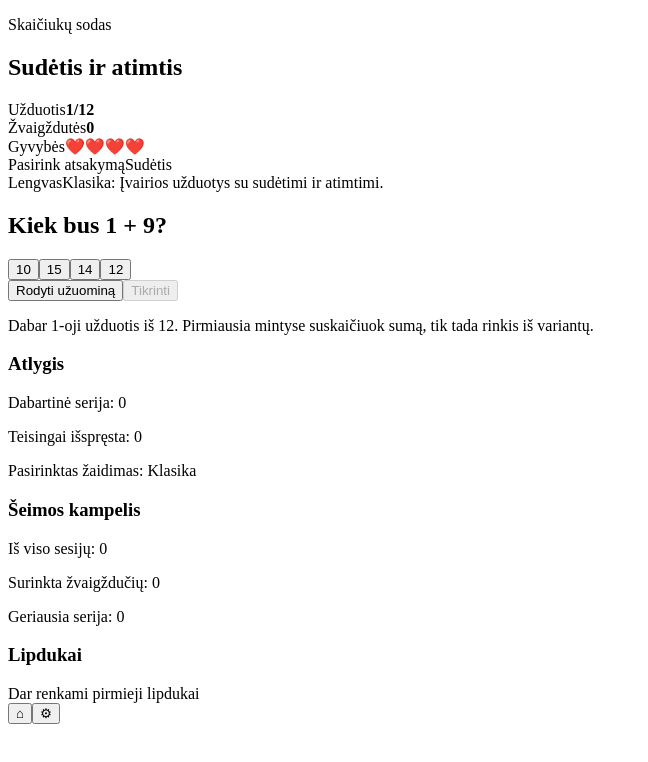
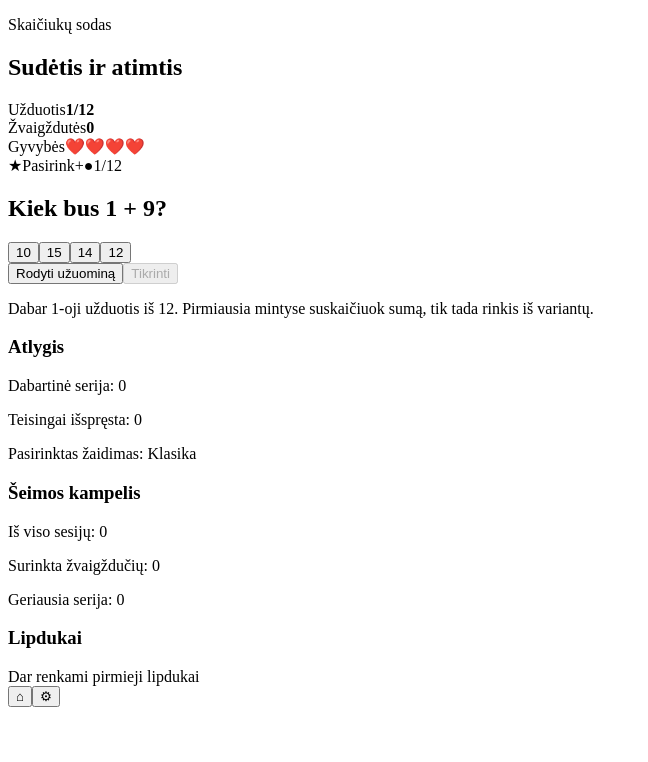
Before and after one commit to rimvel/skaiciai, a React (Vite) app: page / in a window 1280 px wide. Both pictures are taken after a click on the button "Pradėti žaidimą". Shown: the top 762 px of the page, without its empty margins (0-648 px from the left). Built offline with nearby package versions, Linux system fonts and the light colour scheme; the HTML template or start-up script is replaced by a standard one.

Commit message:
Teach mistakes and summarize session results

```diff
--- a/src/App.tsx
+++ b/src/App.tsx
@@ -7,6 +7,7 @@ import {
   getModeMeta,
   isFinished,
   progressLabel,
+  summarizeSession,
   withLifetimeProgress,
   type Difficulty,
   type GameMode,
@@ -268,13 +269,21 @@ function App() {
   const [settings, setSettings] = useState<ParentSettings>(() => readSettings())
   const [selected, setSelected] = useState<number | string | boolean | null>(null)
   const [showHint, setShowHint] = useState(false)
-  const [feedback, setFeedback] = useState<{ tone: 'success' | 'error'; text: string; explanation: string } | null>(null)
+  const [feedback, setFeedback] = useState<{
+    tone: 'success' | 'error'
+    text: string
+    explanation: string
+    chosenAnswer: number | boolean | string
+    correctAnswer: number | boolean | string
+    teachingText: string
+  } | null>(null)
   const [showWelcome, setShowWelcome] = useState(true)
   const [showParentDashboard, setShowParentDashboard] = useState(false)
   const [celebrationMode, setCelebrationMode] = useState<'idle' | 'correct' | 'finish'>('idle')
 
   const task = session.tasks[session.currentIndex]
   const finished = isFinished(session)
+  const sessionSummary = summarizeSession(session)
   const difficultyMeta = getDifficultyMeta(difficulty)
   const modeMeta = getModeMeta(mode)
   const mascotMessage = useMemo(
@@ -338,7 +347,10 @@ function App() {
     setFeedback({
       tone: result.correct ? 'success' : 'error',
       text: result.praise,
-      explanation: result.explanation
+      explanation: result.explanation,
+      chosenAnswer: result.chosenAnswer,
+      correctAnswer: result.correctAnswer,
+      teachingText: result.teachingText
     })
     setSession(result.nextSession)
     setSelected(null)
@@ -373,6 +385,30 @@ function App() {
   }
 
   const displayedBadges = showWelcome ? lifetime.badgesUnlocked : session.rewards.badges
+
+  const formatAnswerLabel = (value: number | boolean | string) => {
+    if (typeof value === 'boolean') return value ? 'Taip' : 'Ne'
+    return String(value)
+  }
+
+  const taskKindLabel =
+    task?.kind === 'choice'
+      ? 'Pasirink'
+      : task?.kind === 'missing'
+        ? 'Trūksta'
+        : task?.kind === 'column'
+          ? 'Stulpeliu'
+          : task?.kind === 'operation'
+            ? 'Ženklas'
+            : task?.kind === 'match'
+              ? 'Veiksmas'
+              : task?.kind === 'story'
+                ? 'Istorija'
+                : 'Palygink'
+
+  const modeIcon = modeMeta.label === 'Stulpeliu' ? '▦' : modeMeta.label === 'Žaibo raundas' ? '⚡' : modeMeta.label === 'Skaičių detektyvas' ? '🔎' : modeMeta.label === 'Pasakojimų kelias' ? '📖' : '★'
+  const operationIcon = task?.operation === 'addition' ? '+' : '-'
+  const difficultyIcon = difficulty === 'easy' ? '●' : difficulty === 'medium' ? '◐' : '▲'
 
   return (
     <div className="page-shell">
@@ -464,6 +500,18 @@ function App() {
                 </p>
                 <div className="summary-grid summary-grid-wide">
                   <div className="summary-tile">
+                    <span>Teisingi</span>
+                    <strong>{sessionSummary.correctCount}</strong>
+                  </div>
+                  <div className="summary-tile">
+                    <span>Neteisingi</span>
+                    <strong>{sessionSummary.wrongCount}</strong>
+                  </div>
+                  <div className="summary-tile">
+                    <span>Tikslumas</span>
+                    <strong>{sessionSummary.accuracy}%</strong>
+                  </div>
+                  <div className="summary-tile">
                     <span>Geriausia serija</span>
                     <strong>{session.rewards.bestStreak}</strong>
                   </div>
@@ -479,6 +527,11 @@ function App() {
                     <span>Žaidimas</span>
                     <strong>{getModeMeta(session.config.mode).label}</strong>
                   </div>
+                </div>
+                <div className="learning-summary">
+                  <h3>Ką verta prisiminti</h3>
+                  <p>{sessionSummary.mainMistake}</p>
+                  <p>{sessionSummary.teachingFocus}</p>
                 </div>
                 <div className="badges-wrap">
                   {session.rewards.badges.length > 0 ? (
@@ -502,28 +555,12 @@ function App() {
               </div>
             ) : (
               <>
-                <div className="task-header">
-                  <span className="task-kind">
-                    {task.kind === 'choice'
-                      ? 'Pasirink atsakymą'
-                      : task.kind === 'missing'
-                        ? 'Rask trūkstamą skaičių'
-                        : task.kind === 'column'
-                          ? 'Skaičiuok stulpeliu'
-                        : task.kind === 'operation'
-                          ? 'Parink ženklą'
-                        : task.kind === 'match'
-                          ? 'Rask tinkamą veiksmą'
-                        : task.kind === 'story'
-                          ? 'Užduotis iš pasakojimo'
-                          : 'Pasakyk, ar tiesa'}
-                  </span>
-                  <span className="task-operation">{task.operation === 'addition' ? 'Sudėtis' : 'Atimtis'}</span>
-                </div>
-
-                <div className="task-topline">
-                  <span className="difficulty-chip">{difficultyMeta.label}</span>
-                  <span className="helper-copy">{modeMeta.label}: {modeMeta.helper}</span>
+                <div className="task-meta-row" aria-label="Užduoties informacija">
+                  <span className="task-meta-pill" title={modeMeta.label}>{modeIcon}</span>
+                  <span className="task-meta-pill" title={taskKindLabel}>{taskKindLabel}</span>
+                  <span className="task-meta-pill" title={task.operation === 'addition' ? 'Sudėtis' : 'Atimtis'}>{operationIcon}</span>
+                  <span className="task-meta-pill" title={difficultyMeta.label}>{difficultyIcon}</span>
+                  <span className="task-meta-progress">{progressLabel(session)}</span>
                 </div>
 
                 {task.kind === 'column' ? <ColumnProblem task={task} showSteps={showHint} revealAnswer={feedback !== null} /> : <h2 className="task-prompt">{task.prompt}</h2>}
@@ -552,8 +589,16 @@ function App() {
 
                 {feedback ? (
                   <div className={`feedback-box ${feedback.tone}`}>
-                    <strong>{feedback.text}</strong>
-                    <span>{feedback.explanation}</span>
+                    <strong>{feedback.tone === 'error' ? 'Neteisinga' : feedback.text}</strong>
+                    {feedback.tone === 'error' ? (
+                      <>
+                        <span>Tavo atsakymas: <strong>{formatAnswerLabel(feedback.chosenAnswer)}</strong></span>
+                        <span>Teisingas atsakymas: <strong>{formatAnswerLabel(feedback.correctAnswer)}</strong></span>
+                        <span>{feedback.teachingText}</span>
+                      </>
+                    ) : (
+                      <span>{feedback.explanation}</span>
+                    )}
                   </div>
                 ) : null}
               </>
--- a/src/game.ts
+++ b/src/game.ts
@@ -52,12 +52,37 @@ export type SessionState = {
   hearts: number
   config: SessionConfig
   lifetime: LifetimeProgress
+  history: AnswerHistoryEntry[]
+}
+
+export type AnswerHistoryEntry = {
+  taskId: number
+  kind: TaskKind
+  operation: Operation
+  prompt: string
+  chosenAnswer: number | boolean | string
+  correctAnswer: number | boolean | string
+  correct: boolean
+  explanation: string
+}
+
+export type SessionSummary = {
+  correctCount: number
+  wrongCount: number
+  accuracy: number
+  hardestKind: TaskKind | null
+  hardestOperation: Operation | null
+  mainMistake: string
+  teachingFocus: string
 }
 
 export type AnswerResult = {
   correct: boolean
   praise: string
   explanation: string
+  chosenAnswer: number | boolean | string
+  correctAnswer: number | boolean | string
+  teachingText: string
   nextSession: SessionState
 }
 
@@ -611,7 +636,8 @@ export function createSession(difficulty: Difficulty = 'easy', mode: GameMode =
       sessionsPlayed: 0,
       bestStreak: 0,
       badgesUnlocked: []
-    }
+    },
+    history: []
   }
 }
 
@@ -628,6 +654,90 @@ export function withLifetimeProgress(session: SessionState, lifetime: LifetimePr
   return {
     ...session,
     lifetime
+  }
+}
+
+function teachingTextForTask(task: Task, chosenAnswer: number | boolean | string) {
+  const chosenLabel = typeof chosenAnswer === 'boolean' ? (chosenAnswer ? 'Taip' : 'Ne') : String(chosenAnswer)
+  const correctLabel = typeof task.answer === 'boolean' ? (task.answer ? 'Taip' : 'Ne') : String(task.answer)
+
+  if (task.kind === 'missing') {
+    return `Tavo atsakymas: ${chosenLabel}. Teisingas atsakymas: ${correctLabel}. Pirmiausia žiūrime, kokio skaičiaus trūksta, kad lygybė būtų teisinga. ${task.explanation}`
+  }
+
+  if (task.kind === 'compare') {
+    return `Tavo atsakymas: ${chosenLabel}. Teisingas atsakymas: ${correctLabel}. Tokiose užduotyse pirma apskaičiuojame veiksmą, tik po to lyginame. ${task.explanation}`
+  }
+
+  if (task.kind === 'operation') {
+    return `Tavo atsakymas: ${chosenLabel}. Teisingas ženklas: ${correctLabel}. Reikia pažiūrėti, ar rezultatas turi padidėti, ar sumažėti. ${task.explanation}`
+  }
+
+  if (task.kind === 'match') {
+    return `Tavo pasirinkimas: ${chosenLabel}. Teisingas veiksmas: ${correctLabel}. Verta mintyse pasitikrinti kiekvieną veiksmą po vieną. ${task.explanation}`
+  }
+
+  if (task.kind === 'column') {
+    return `Tavo atsakymas: ${chosenLabel}. Teisingas atsakymas: ${correctLabel}. Skaičiuojant stulpeliu pradedame nuo dešinės pusės. ${task.explanation}`
+  }
+
+  return `Tavo atsakymas: ${chosenLabel}. Teisingas atsakymas: ${correctLabel}. ${task.explanation}`
+}
+
+function getMainMistakeMessage(history: AnswerHistoryEntry[]) {
+  const wrong = history.filter((entry) => !entry.correct)
+  if (wrong.length === 0) return 'Šį kartą klaidų beveik nebuvo - puikus darbas.'
+
+  const byKind = new Map<TaskKind, number>()
+  const byOperation = new Map<Operation, number>()
+  for (const entry of wrong) {
+    byKind.set(entry.kind, (byKind.get(entry.kind) ?? 0) + 1)
+    byOperation.set(entry.operation, (byOperation.get(entry.operation) ?? 0) + 1)
+  }
+
+  const hardestKind = [...byKind.entries()].sort((a, b) => b[1] - a[1])[0]?.[0]
+  const hardestOperation = [...byOperation.entries()].sort((a, b) => b[1] - a[1])[0]?.[0]
+
+  if (hardestKind === 'column') return 'Daugiausia klaidų buvo stulpeliu užduotyse - verta lėčiau sekti vienetus ir dešimtis.'
+  if (hardestKind === 'missing') return 'Dažniausiai suklydai ieškodamas trūkstamo skaičiaus - verta galvoti, ko trūksta iki galutinio atsakymo.'
+  if (hardestKind === 'compare') return 'Dažniausiai suklydai lyginimo užduotyse - pirmiausia apskaičiuok veiksmą, tik tada lygink.'
+  if (hardestKind === 'operation') return 'Dažniausiai suklydai rinkdamasis ženklą - stebėk, ar rezultatas didėja, ar mažėja.'
+  if (hardestOperation === 'subtraction') return 'Atimties užduotys buvo sunkesnės - verta dar kartą pasitreniruoti, kiek lieka atėmus.'
+  return 'Kai kuriose užduotyse verta neskubėti ir pasitikrinti skaičiavimą dar kartą.'
+}
+
+export function summarizeSession(session: SessionState): SessionSummary {
+  const total = session.history.length
+  const correctCount = session.history.filter((entry) => entry.correct).length
+  const wrongCount = total - correctCount
+  const accuracy = total === 0 ? 0 : Math.round((correctCount / total) * 100)
+
+  const wrong = session.history.filter((entry) => !entry.correct)
+  const hardestKind = wrong.length ? wrong.reduce<Record<string, number>>((acc, entry) => {
+    acc[entry.kind] = (acc[entry.kind] ?? 0) + 1
+    return acc
+  }, {}) : null
+  const hardestOperation = wrong.length ? wrong.reduce<Record<string, number>>((acc, entry) => {
+    acc[entry.operation] = (acc[entry.operation] ?? 0) + 1
+    return acc
+  }, {}) : null
+
+  const topKind = hardestKind ? (Object.entries(hardestKind).sort((a, b) => b[1] - a[1])[0]?.[0] as TaskKind) : null
+  const topOperation = hardestOperation ? (Object.entries(hardestOperation).sort((a, b) => b[1] - a[1])[0]?.[0] as Operation) : null
+
+  return {
+    correctCount,
+    wrongCount,
+    accuracy,
+    hardestKind: topKind,
+    hardestOperation: topOperation,
+    mainMistake: getMainMistakeMessage(session.history),
+    teachingFocus:
+      topKind === 'column'
+        ? 'Kitą kartą pradėk nuo vienetų ir tik tada pereik prie dešimčių.'
+        : topOperation === 'subtraction'
+          ? 'Kitą kartą pasitikrink, ar po atimties rezultatas tikrai mažesnis.'
+          : 'Kitą kartą spręsk ramiai ir pirmiausia apskaičiuok, tik tada rinkis atsakymą.'
   }
 }
 
@@ -651,6 +761,16 @@ export function applyAnswer(session: SessionState, value: number | string | bool
   const correct = normalized === task.answer
   const rewards = { ...session.rewards, badges: [...session.rewards.badges] }
   let hearts = session.hearts
+  const historyEntry: AnswerHistoryEntry = {
+    taskId: task.id,
+    kind: task.kind,
+    operation: task.operation,
+    prompt: task.prompt,
+    chosenAnswer: normalized,
+    correctAnswer: task.answer,
+    correct,
+    explanation: task.explanation
+  }
 
   if (correct) {
     rewards.stars += session.config.mode === 'lightning' ? 2 : task.kind === 'compare' ? 1 : 2
@@ -668,11 +788,15 @@ export function applyAnswer(session: SessionState, value: number | string | bool
     correct,
     praise: correct ? praise[(rewards.completed - 1) % praise.length] : 'Bandome dar kartą!',
     explanation: task.explanation,
+    chosenAnswer: normalized,
+    correctAnswer: task.answer,
+    teachingText: teachingTextForTask(task, normalized),
     nextSession: {
       ...session,
       currentIndex: Math.min(session.tasks.length, session.currentIndex + 1),
       rewards,
-      hearts
+      hearts,
+      history: [...session.history, historyEntry]
     }
   }
 }
--- a/src/styles.css
+++ b/src/styles.css
@@ -255,6 +255,38 @@ h1 {
 .task-header,
 .task-topline {
   justify-content: space-between;
+}
+
+.task-meta-row {
+  display: flex;
+  align-items: center;
+  flex-wrap: wrap;
+  gap: 8px;
+  margin-bottom: 14px;
+}
+
+.task-meta-pill,
+.task-meta-progress {
+  display: inline-flex;
+  align-items: center;
+  justify-content: center;
+  min-height: 28px;
+  padding: 6px 10px;
+  border-radius: 999px;
+  font-size: 0.82rem;
+  font-weight: 700;
+  background: #eef4ff;
+  color: #345789;
+}
+
+.task-meta-pill {
+  min-width: 28px;
+}
+
+.task-meta-progress {
+  margin-left: auto;
+  background: #e8f5ea;
+  color: #206044;
 }
 
 .task-header {
@@ -616,6 +648,7 @@ h1 {
   display: grid;
   gap: 6px;
   margin-top: 16px;
+  border: 1px solid transparent;
 }
 
 .feedback-box.success {
@@ -626,6 +659,27 @@ h1 {
 .feedback-box.error {
   background: #fff3f0;
   color: #8c4330;
+  border-color: rgba(194, 92, 63, 0.26);
+  box-shadow: 0 12px 24px rgba(194, 92, 63, 0.08);
+}
+
+.feedback-box strong + span {
+  margin-top: 2px;
+}
+
+.learning-summary {
+  display: grid;
+  gap: 8px;
+  margin: 18px 0;
+  padding: 16px 18px;
+  border-radius: 18px;
+  background: linear-gradient(180deg, #f8fbff 0%, #eefbf2 100%);
+  border: 1px solid rgba(60, 110, 168, 0.12);
+}
+
+.learning-summary h3,
+.learning-summary p {
+  margin: 0;
 }
 
 .side-panel {
@@ -949,6 +1003,18 @@ h1 {
     gap: 8px;
   }
 
+  .task-meta-row {
+    margin-bottom: 10px;
+    gap: 6px;
+  }
+
+  .task-meta-pill,
+  .task-meta-progress {
+    min-height: 24px;
+    padding: 4px 8px;
+    font-size: 0.74rem;
+  }
+
   .app-card.gameplay-active .task-kind,
   .app-card.gameplay-active .task-operation,
   .app-card.gameplay-active .difficulty-chip {
```
Also changed, not shown: 1 other file (tests, documents, lock files or other folders).
